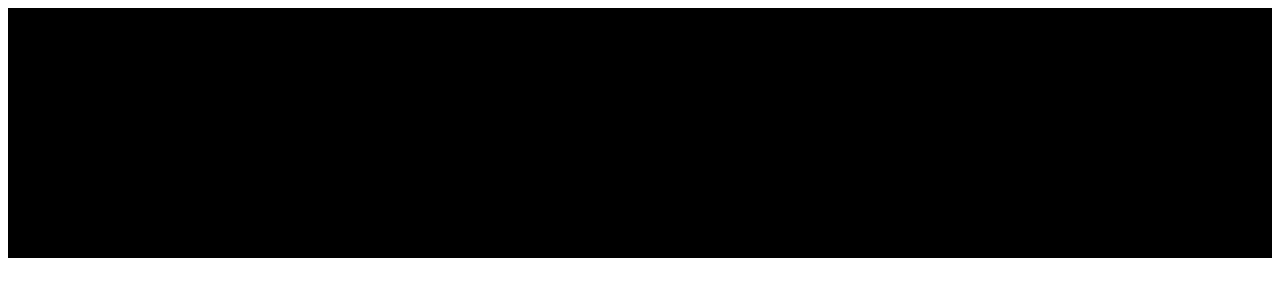
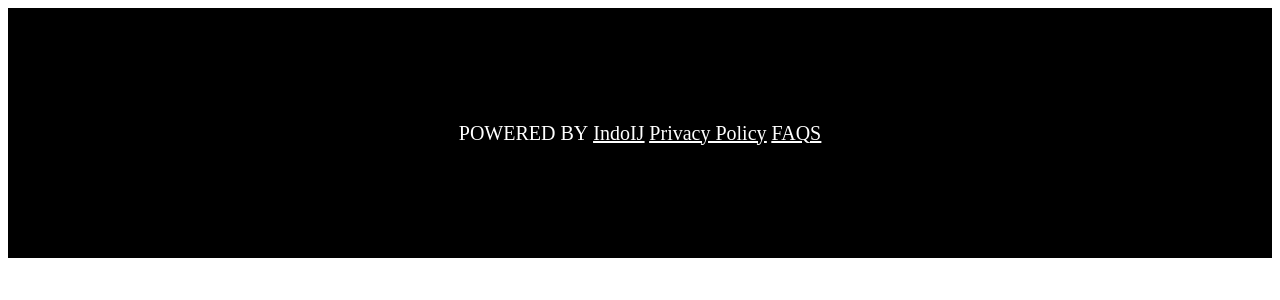
Before and after one commit to Asadkarim10/Delizia, a React (Vite) app in the folder delizia/: page / in a window 1280 px wide. Shown: the top 300 px of the page. Built offline with nearby package versions, Linux system fonts and the light colour scheme.

Commit message:
working on react router

```diff
--- a/delizia/package.json
+++ b/delizia/package.json
@@ -12,7 +12,8 @@
   "dependencies": {
     "react": "^18.2.0",
     "react-awesome-slider": "^4.1.0",
-    "react-dom": "^18.2.0"
+    "react-dom": "^18.2.0",
+    "react-router-dom": "^6.13.0"
   },
   "devDependencies": {
     "@types/react": "^18.0.37",
@@ -22,6 +23,7 @@
     "eslint-plugin-react": "^7.32.2",
     "eslint-plugin-react-hooks": "^4.6.0",
     "eslint-plugin-react-refresh": "^0.3.4",
+    "react-router-dom": "^6.14.1",
     "vite": "^4.3.9"
   }
 }
--- a/delizia/src/App.jsx
+++ b/delizia/src/App.jsx
@@ -1,21 +1,36 @@
 import { useState } from 'react'
+import { createBrowserRouter, RouterProvider } from "react-router-dom"
 //import './App.css'
-// import Footer from './components/footer/footer'
+ import Footer from './components/footer/footer'
 // import Apps from './components/carousel/Slider'from '
-
 import Items from './components/Items/Items'
 import Header from './components/header/header'
 
-function App() {
-
-  return (
-
-      <div >
-   <Header />
-       </div>
 
 
-  )
+const router = createBrowserRouter([
+  {
+    path: "/",
+    element: <Header />,
+    errorElement: (
+      <>
+        <h1>Oops!</h1>
+        <p>Sorry, an unexpected error has occurred.</p>
+      </>
+    )
+  },
+  {
+    path: "/footer/:id",
+    element: <Footer />
+  }
+])
+
+
+
+function App() {
+  return <RouterProvider router={router} />
 }
 
+
+
 export default App
--- a/delizia/src/components/header/header.css
+++ b/delizia/src/components/header/header.css
@@ -1,12 +1,25 @@
 .Footer {
     background-color: black;
     height: 250px;
+    display: flex;
+    align-items: center;
+    justify-content: center;
     width: 100%;
 }
 
-.policy {
+.Policy {
     display: flex;
     flex-direction: row;
     color: white;
+    font-size: 20px;
+    font-weight: 400;
     justify-content: center;
 }
+
+.Details {
+    text-decoration: underline;
+    margin-left: 5px;
+    font-size: 20px;
+    font-weight: 400;
+    color: white;
+}
--- a/delizia/src/components/header/header.jsx
+++ b/delizia/src/components/header/header.jsx
@@ -1,5 +1,8 @@
 import React from 'react'
 import './header.css'
+import { useParams, useNavigate } from "react-router-dom"
+import { Link } from "react-router-dom"
+
 
 
 export default function Header() {
@@ -11,10 +14,10 @@ export default function Header() {
 
 
             <div className='Policy'>
-                <div>POWERED BY</div>
-                <div>IndoIJ</div>
-                <div>Privacy Policy</div>
-                <div>FAQS</div>
+                <div  >POWERED BY</div>
+                <div className='Details'><Link to="/contact" style={{color: 'white'}}>IndoIJ</Link></div>
+                <div className='Details'><Link to="/contact" style={{color: 'white'}} >Privacy Policy</Link></div>
+                <div className='Details'><Link to="/contact" style={{color: 'white'}}>FAQS</Link></div>
             </div>
 
 
```
Also changed, not shown: delizia/src/assets/ezgif-4-542006b846.jpg (added), 1 other file (tests, documents, lock files or other folders).
